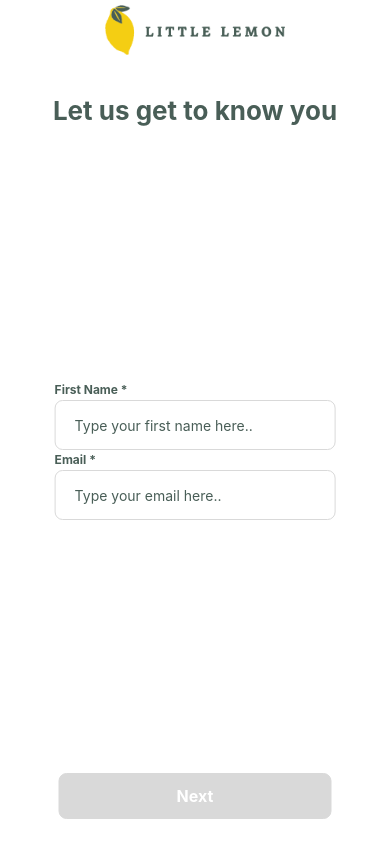
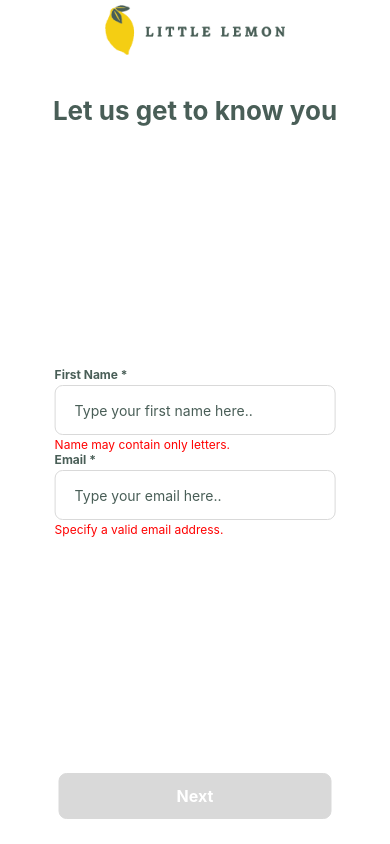
Before and after one commit to JureVidrih/little-lemon, a React Native app: screen / in a window 390 px wide. Built offline with nearby package versions, Linux system fonts and the light colour scheme; what expo-sqlite would draw is missing.

Commit message:
Fix lack of validation when using value prop in <Input />

```diff
--- a/components/base_components/Input.tsx
+++ b/components/base_components/Input.tsx
@@ -36,6 +36,9 @@ export default function({
 
     useLayoutEffect(() => {
         setInput(value ?? "");
+        if(required === true) {
+            setInputValidity(validate?.(value ?? "") ?? true);
+        }
     }, [value]);
 
     return (
```
